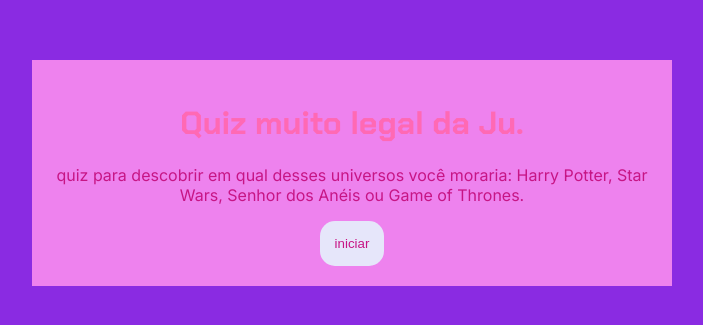
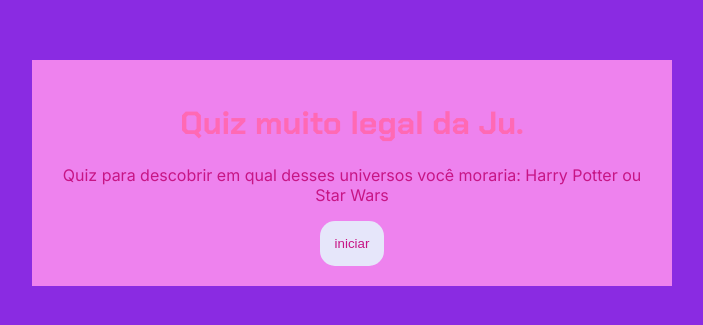
Before and after one commit to Juliaamrl/Quiz2, a plain HTML site: page index.html in a window 1280 px wide. Shown: the part 235-560 px from the top of the page, without its empty margins (288-991 px from the left). Drawn offline with Linux system fonts and the light colour scheme.

Commit message:
Update index.html

```diff
--- a/index.html
+++ b/index.html
@@ -12,7 +12,7 @@
     <div class="caixa-principal">
         <h1>Quiz muito legal da Ju.</h1>
         <div class="tela-inicial">
-            <p>quiz para descobrir em qual desses universos você moraria: Harry Potter, Star Wars, Senhor dos Anéis ou Game of Thrones.
+            <p>Quiz para descobrir em qual desses universos você moraria: Harry Potter ou Star Wars
             </p>
             <button class="iniciar-btn">iniciar</button>
         </div>
```
